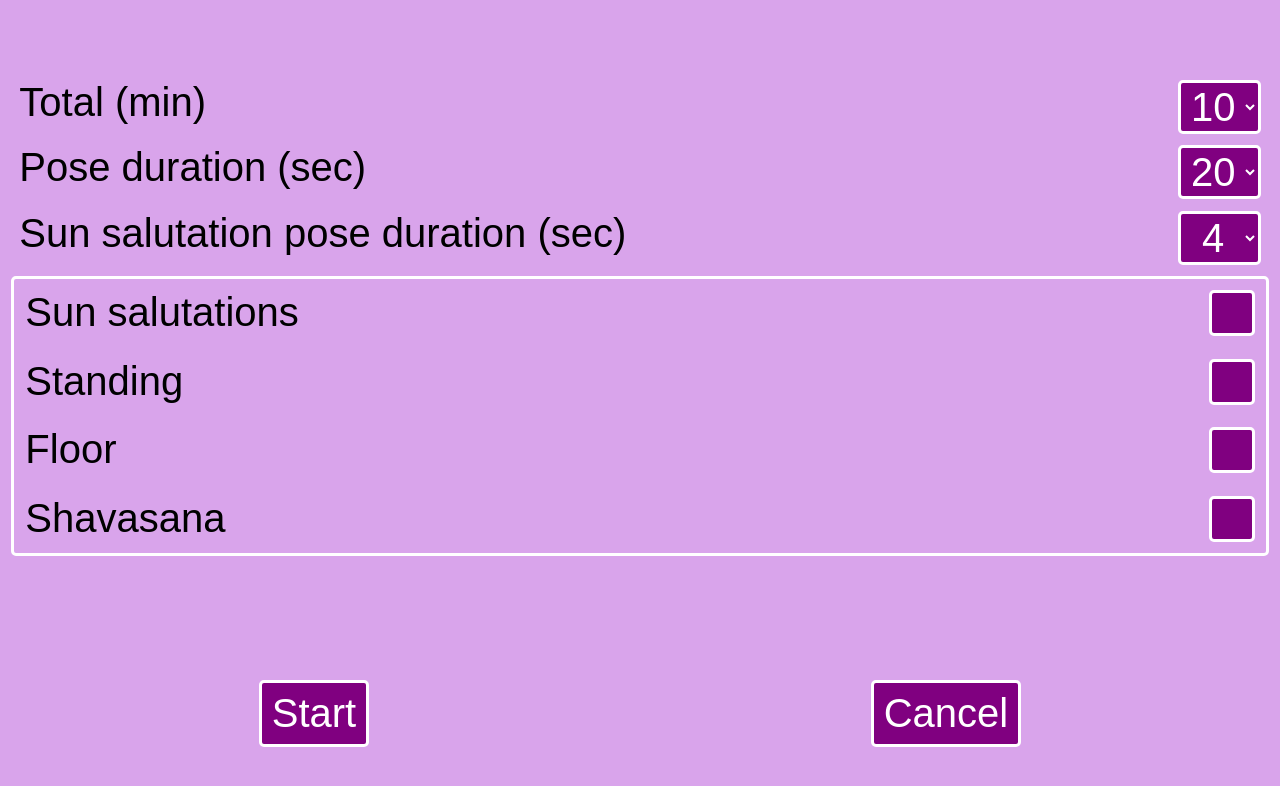
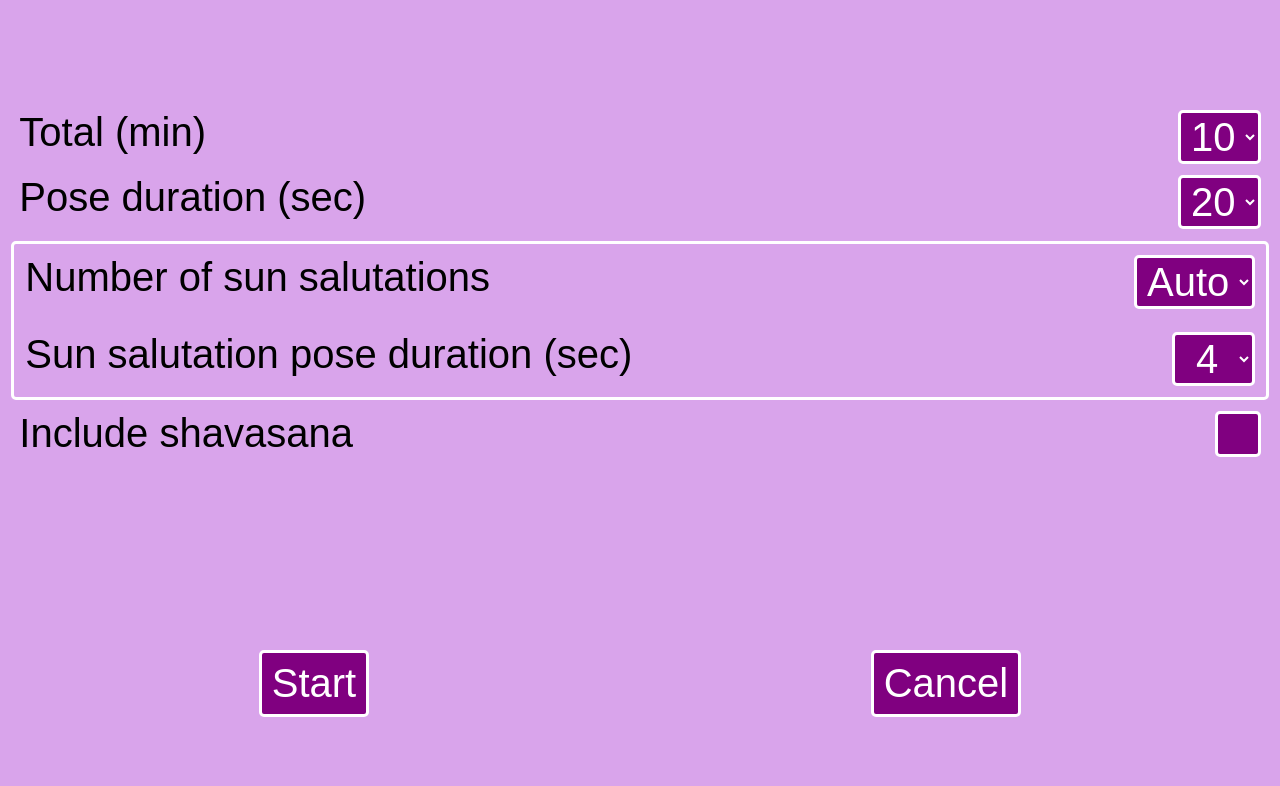
Before and after one commit to skedwards88/yoga, a React app: page / in a window 1280 px wide. Both pictures are taken after a click on the button "Begin". Shown: the top 786 px of the page. Built offline with nearby package versions, Linux system fonts and the light colour scheme.

Commit message:
allow to set num salutations, always have standing and floor

```diff
--- a/src/Settings.js
+++ b/src/Settings.js
@@ -17,19 +17,20 @@ export default function Settings({
       event.target.elements.sunSalutationDurationSec.value
     );
 
-    const newIncludeSunSalutations = event.target.elements[PoseTypes.sunSalutations].checked;
-    const newIncludeStanding = event.target.elements[PoseTypes.standing].checked;
-    const newIncludeFloor = event.target.elements[PoseTypes.allFloor].checked;
-    const newIncludeShavasana= event.target.elements[PoseTypes.shavasana].checked;
+    const newNumSunSalutations =
+      parseInt(event.target.elements.numSunSalutations.value) >= 0
+        ? parseInt(event.target.elements.numSunSalutations.value)
+        : "auto";
+
+    const newIncludeShavasana =
+      event.target.elements[PoseTypes.shavasana].checked;
 
     dispatchWorkoutState({
       action: "newWorkout",
       totalSec: newTotalSec,
       poseDurationSec: newPoseDurationSec,
       sunSalutationDurationSec: newSunSalutationDurationSec,
-      includeSunSalutations: newIncludeSunSalutations,
-      includeStanding: newIncludeStanding,
-      includeFloor: newIncludeFloor,
+      numSunSalutations: newNumSunSalutations,
       includeShavasana: newIncludeShavasana,
     });
 
@@ -38,7 +39,7 @@ export default function Settings({
 
   return (
     <form id="settings" onSubmit={(event) => handleNewWorkout(event)}>
-        <div >
+      <div>
         <div className="setting">
           <label htmlFor="totalSec">Total (min)</label>
           <select id="totalSec" defaultValue={workoutState.totalSec}>
@@ -69,6 +70,23 @@ export default function Settings({
           </select>
         </div>
 
+        <div className="setting-group">
+          <div className="setting">
+            <label htmlFor="numSunSalutations">Number of sun salutations</label>
+            <select
+              id="numSunSalutations"
+              defaultValue={workoutState.numSunSalutations}
+            >
+              <option value={0}>0</option>
+              <option value={1}>1</option>
+              <option value={2}>2</option>
+              <option value={3}>3</option>
+              <option value={4}>4</option>
+              <option value={5}>5</option>
+              <option value={"auto"}>Auto</option>
+            </select>
+          </div>
+
           <div className="setting">
             <label htmlFor="sunSalutationDurationSec">
               Sun salutation pose duration (sec)
@@ -84,46 +102,16 @@ export default function Settings({
               <option value={10}>10</option>
             </select>
           </div>
-
-          <div className="setting-group">
-            <div className="setting">
-              <label htmlFor={PoseTypes.sunSalutations}>Sun salutations</label>
-              <input
-                id={PoseTypes.sunSalutations}
-                type="checkbox"
-                defaultChecked={workoutState.includeSunSalutations}
-              />
         </div>
 
         <div className="setting">
-              <label htmlFor={PoseTypes.standing}>Standing</label>
-              <input
-                id={PoseTypes.standing}
-                type="checkbox"
-                defaultChecked={workoutState.includeStanding}
-              />
-            </div>
-
-            <div className="setting">
-              <label htmlFor={PoseTypes.allFloor}>Floor</label>
-              <input
-                id={PoseTypes.allFloor}
-                type="checkbox"
-                defaultChecked={workoutState.includeFloor}
-              />
-            </div>
-
-            <div className="setting">
-              <label htmlFor={PoseTypes.shavasana}>Shavasana</label>
+          <label htmlFor={PoseTypes.shavasana}>Include shavasana</label>
           <input
             id={PoseTypes.shavasana}
             type="checkbox"
             defaultChecked={workoutState.includeShavasana}
           />
         </div>
-
-          </div>
-
       </div>
       <div className="button-group">
         <button type="submit">Start</button>
--- a/src/Workout.js
+++ b/src/Workout.js
@@ -49,7 +49,6 @@ export default function Workout({
   dispatchWorkoutState,
   workoutState,
 }) {
-  console.log(JSON.stringify(workoutState))
   const [timeSetting, setTimeSetting] = React.useState(0);
 
   React.useEffect(() => {
@@ -69,8 +68,8 @@ export default function Workout({
   const currentPoseIndex = workoutState.currentPoseIndex;
   const elapsedPose =
     workoutState.elapsedSec - workoutState.yogaSequence[currentPoseIndex].time;
-    // the pose duration is either the diff between the start time of this pose and the next
-    // or, if this is the last pose, the diff between it and the total time
+  // the pose duration is either the diff between the start time of this pose and the next
+  // or, if this is the last pose, the diff between it and the total time
   const totalPose =
     workoutState.yogaSequence[currentPoseIndex + 1]?.time -
       workoutState.yogaSequence[currentPoseIndex].time ||
--- a/src/getYogaSequence.js
+++ b/src/getYogaSequence.js
@@ -76,23 +76,26 @@ function getPoses({ count, poseType, matchSides = false }) {
   return selectedPoses;
 }
 
-function getSunSalutations(totalClassSec) {
+function getSunSalutations(numSunSalutations, totalClassSec) {
   // One sun salutation for every 5 min,
   // but at least one and no more than 5
   // todo handle case of minimal selection
-  const numSalutations = Math.min(
+
+  if (numSunSalutations === "auto") {
+    numSunSalutations = Math.min(
       Math.max(Math.floor(totalClassSec / (5 * 60)), 1),
       5
     );
+  }
 
   const selectedSunSalutations = getPoses({
-    count: numSalutations,
+    count: numSunSalutations,
     poseType: PoseTypes.sunSalutations,
   });
 
   const unseparatedSunSalutations = selectedSunSalutations.flatMap((i) => i);
 
-  return unseparatedSunSalutations
+  return unseparatedSunSalutations;
 }
 
 function getStandingPoses(maxSec, poseDurationSec) {
@@ -106,8 +109,8 @@ function getStandingPoses(maxSec, poseDurationSec) {
 
   // figure out how many poses we have time for, divided by 2 since we will repeat
   // todo handle cases where not even time for one?
-  const numPoses = Math.floor((maxSec / poseDurationSec) / 2);
-  const poses = getPoses({count: numPoses, poseType: PoseTypes.standing});
+  const numPoses = Math.floor(maxSec / poseDurationSec / 2);
+  const poses = getPoses({ count: numPoses, poseType: PoseTypes.standing });
 
   // divide the poses into sets of 5 (or as close as possible)
   const posesPerSet = 5;
@@ -125,37 +128,34 @@ function getStandingPoses(maxSec, poseDurationSec) {
     standingSequence = [...standingSequence, ...setA, ...setB];
   }
 
-  return standingSequence
+  return standingSequence;
 }
 
 export function getYogaSequence({
   totalSec,
   poseDurationSec,
   sunSalutationDurationSec,
-  includeSunSalutations=true,
-  includeStanding=true,
-  includeFloor=true,
-  includeShavasana=true,
+  numSunSalutations,
+  includeShavasana = true,
 }) {
-
-  console.log(`get seq with includeStanding ${includeStanding}`)
-  const sunSalutations = includeSunSalutations ? getSunSalutations(totalSec) : [];
+  const sunSalutations = getSunSalutations(numSunSalutations, totalSec);
   const sunSalutationSec = sunSalutations.length * sunSalutationDurationSec;
 
   // 20 sec shavasana for every 5 min, up to 3 min max
   // todo handle case of minimal selection
-  const shavasanaSec = includeShavasana ? Math.min((totalSec / (5 * 60)) * 20, 3 * 60) : 0;
+  const shavasanaSec = includeShavasana
+    ? Math.min((totalSec / (5 * 60)) * 20, 3 * 60)
+    : 0;
 
   // 30 sec closing poses for every 5 min, up to 5 min max
-    // todo handle case of minimal selection
-
-  const minFloorSec = includeFloor ? Math.min((totalSec / (5 * 60)) * 30, 5 * 60) : 0;
+  const minFloorSec = Math.min((totalSec / (5 * 60)) * 30, 5 * 60);
 
   // Sets of standing poses fills the remaining time
   // todo handle case where this is <= 0?
-  const maxStandingSec = totalSec - sunSalutationSec - minFloorSec - shavasanaSec;
+  const maxStandingSec =
+    totalSec - sunSalutationSec - minFloorSec - shavasanaSec;
 
-  const standingSequence = includeStanding ? getStandingPoses(maxStandingSec, poseDurationSec) : [];
+  const standingSequence = getStandingPoses(maxStandingSec, poseDurationSec);
 
   // Fill the remaining time with floor poses (seated, floor front, reclining)
   const floorSec =
@@ -167,21 +167,21 @@ export function getYogaSequence({
   const numSeatedPoses = Math.floor(numClosingPoses / 3);
   const numFloorFrontPoses = Math.floor(numClosingPoses / 3);
   const numRecliningPoses = Math.ceil(numClosingPoses / 3);
-  const seatedPoses = includeFloor ? getPoses({
+  const seatedPoses = getPoses({
     count: numSeatedPoses,
     poseType: PoseTypes.sitting,
     matchSides: true,
-  }) : [];
-  const floorFrontPoses = includeFloor ? getPoses({
+  });
+  const floorFrontPoses = getPoses({
     count: numFloorFrontPoses,
     poseType: PoseTypes.floorFront,
     matchSides: true,
-  }) : [];
-  const recliningPoses = includeFloor ? getPoses({
+  });
+  const recliningPoses = getPoses({
     count: numRecliningPoses,
     poseType: PoseTypes.reclining,
     matchSides: true,
-  }) : [];
+  });
 
   // Assemble the selected poses into a timed list
   let fullSequence = [];
@@ -253,7 +253,8 @@ export function getYogaSequence({
   }
 
   // Shavasana
-  fullSequence = includeShavasana ? [
+  fullSequence = includeShavasana
+    ? [
         ...fullSequence,
         {
           time: nextSecMark,
@@ -266,7 +267,8 @@ export function getYogaSequence({
           },
           type: "shavasana",
         },
-  ] : fullSequence;
+      ]
+    : fullSequence;
 
   return fullSequence;
 }
--- a/src/workoutInit.js
+++ b/src/workoutInit.js
@@ -7,14 +7,10 @@ export default function workoutInit({
   sunSalutationDurationSec,
   startWorkout,
   muted,
-  includeSunSalutations,
-  includeStanding,
-  includeFloor,
+  numSunSalutations,
   includeShavasana,
   useSaved = true,
 }) {
-
-  console.log(`initial includeSunSalutations ${includeSunSalutations}`)
   const savedState = useSaved
     ? JSON.parse(localStorage.getItem("workoutState"))
     : undefined;
@@ -23,23 +19,16 @@ export default function workoutInit({
   poseDurationSec = poseDurationSec || savedState?.poseDurationSec || 20;
   sunSalutationDurationSec =
     sunSalutationDurationSec || savedState?.sunSalutationDurationSec || 4;
-  console.log(`muted input was ${muted}`);
-  console.log(JSON.stringify(muted));
   muted = muted ?? savedState?.muted ?? false;
-  includeSunSalutations = includeSunSalutations ?? savedState?.includeSunSalutations ?? true;
-  includeStanding = includeStanding ?? savedState?.includeStanding ?? true;
-  includeFloor = includeFloor ?? savedState?.includeFloor ?? true;
+  numSunSalutations =
+    numSunSalutations ?? savedState?.numSunSalutations ?? "auto";
   includeShavasana = includeShavasana ?? savedState?.includeShavasana ?? true;
-
-  console.log(`resolved includeSunSalutations ${includeSunSalutations}`)
 
   const yogaSequence = getYogaSequence({
     totalSec: totalSec,
     poseDurationSec: poseDurationSec,
     sunSalutationDurationSec: sunSalutationDurationSec,
-    includeSunSalutations: includeSunSalutations,
-    includeStanding: includeStanding,
-    includeFloor: includeFloor,
+    numSunSalutations: numSunSalutations,
     includeShavasana: includeShavasana,
   });
 
@@ -52,9 +41,7 @@ export default function workoutInit({
     status: startWorkout ? Statuses.paused : Statuses.notStarted, //todo can derive this from the time list...but do need to know whether running or paused
     muted: muted,
     currentPoseIndex: 0,
-    includeSunSalutations: includeSunSalutations,
-    includeStanding: includeStanding,
-    includeFloor: includeFloor,
+    numSunSalutations: numSunSalutations,
     includeShavasana: includeShavasana,
   };
 }
```
Also changed, not shown: src/PoseTypes.js (line endings or trailing spaces), src/workoutReducer.js (line endings or trailing spaces). Lines whose indentation alone changed are shown as unchanged.
